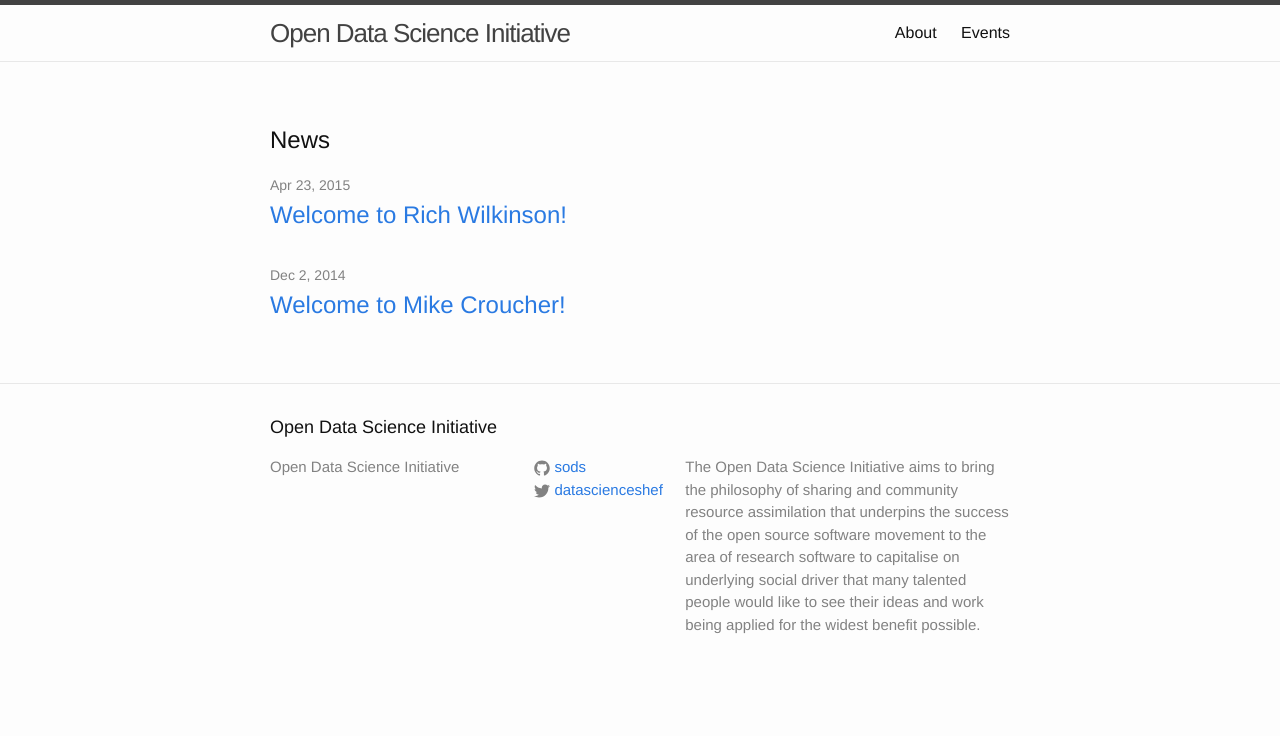
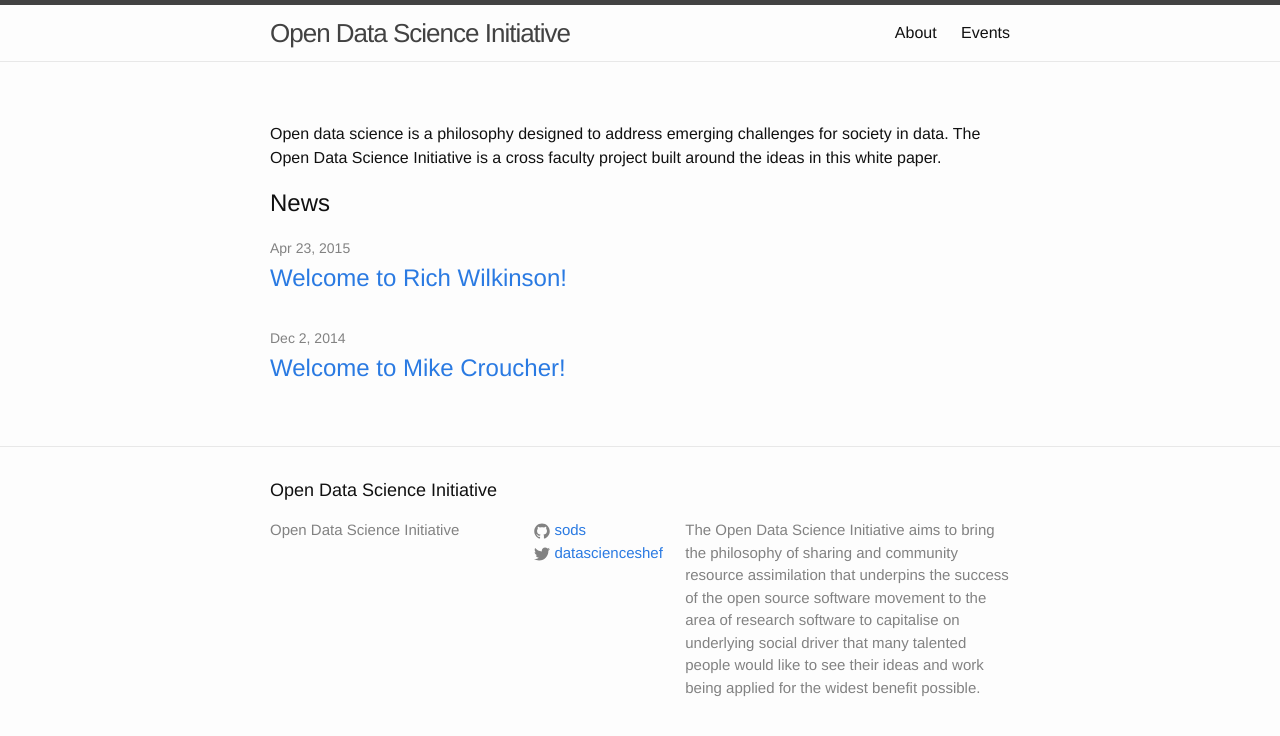
Before and after one commit to sods/sods.github.io, a Jekyll site: the page built from index.md, in a window 1280 px wide. Shown: the top 736 px of the page. Built offline with Jekyll 4.4.1, drawn with Linux system fonts in a browser that asks for light colours.

Commit message:
Update index.

```diff
--- a/index.md
+++ b/index.md
@@ -3,6 +3,7 @@ layout: page
 tagline: open data science initiative
 ---
 
+Open data science is a philosophy designed to address emerging challenges for society in data. The Open Data Science Initiative is a cross faculty project built around the ideas in this white paper.
 
 # News
 
```
